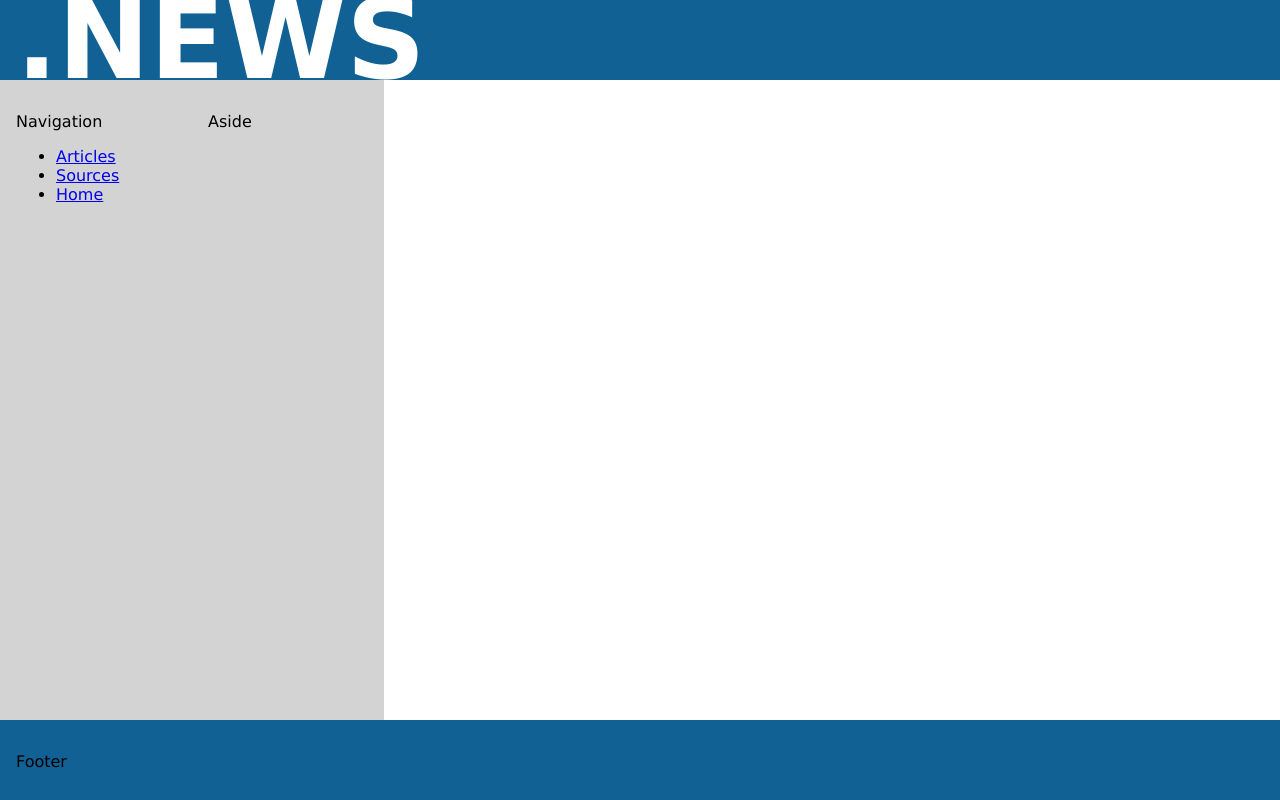
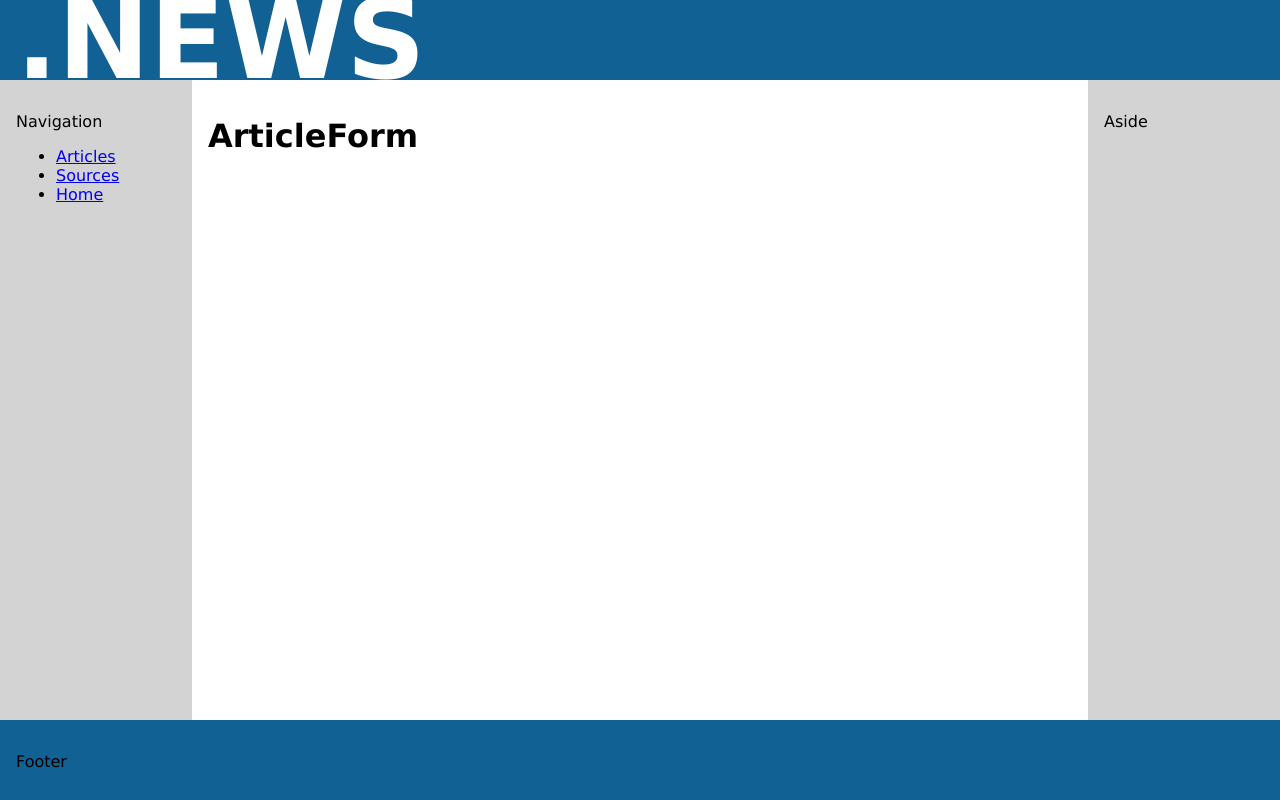
Before and after one commit to jmcpartland/phase-3-frontend-news, a React (Create React App) app: page /articles/new in a window 1280 px wide. Built offline with nearby package versions, Linux system fonts and the light colour scheme.

Commit message:
added button for new article form

```diff
--- a/src/App.js
+++ b/src/App.js
@@ -3,6 +3,7 @@ import Home from './components/Home';
 import Sources from './components/Sources';
 import Source from './components/Source';
 import Articles from './components/Articles';
+import ArticleForm from './components/ArticleForm';
 import Navigation from './components/Navigation';
 import Header from './components/Header';
 import Footer from './components/Footer';
@@ -20,6 +21,7 @@ function App() {
             <Route exact path="/sources" element={<Sources/>} />
             <Route path="/sources/:id" element={<Source/>} />
             <Route exact path="/articles" element={<Articles/>} />
+            <Route exact path="/articles/new" element={<ArticleForm/>} />
           </Routes>
           <Aside />
         </div>
--- a/src/components/Article.js
+++ b/src/components/Article.js
@@ -1,13 +1,29 @@
 import React from 'react';
+import { useNavigate } from 'react-router-dom';
+import ArticleForm from './ArticleForm';
 
 function Article({article}) {
+
+    let msec = Date.parse(article.published_at);
+    const publishDate = new Date(msec)
+    // console.log(publishDate)
+
+    const navigate = useNavigate();
+
+    const newArticle = (e) => {
+        // console.log(e)
+        navigate("/articles/new")
+    }
+
     return (
         <div className="center">
             <hr />
             <img src={article.url_to_image} /><p />
-            <span className="labelStyle">Title: </span> {article.title}
-            <p />
-            <span className="labelStyle">Author: </span> {article.author}
+            {/* <span className="publishDate">Published: </span> {publishDate} <p /> */}
+            <span className="labelStyle">Title: </span> {article.title} <p />
+            <span className="labelStyle">Author: </span> {article.author} <p />
+            <span className="labelStyle">Description: </span> {article.description}  <p />
+            <button type="button" onClick={newArticle}>New</button>
         </div>
     )
 }
--- a/src/components/ArticleForm.js
+++ b/src/components/ArticleForm.js
@@ -1,10 +1,12 @@
 import React, { useState } from 'react'
-import
+
 function ArticleForm() {
     const [newArticle, setNewArticle] = useState([])
 
     return (
-        <div>ArticleForm</div>
+        <div className="center">
+            <h1>ArticleForm</h1>
+        </div>
     )
 }
 
```
